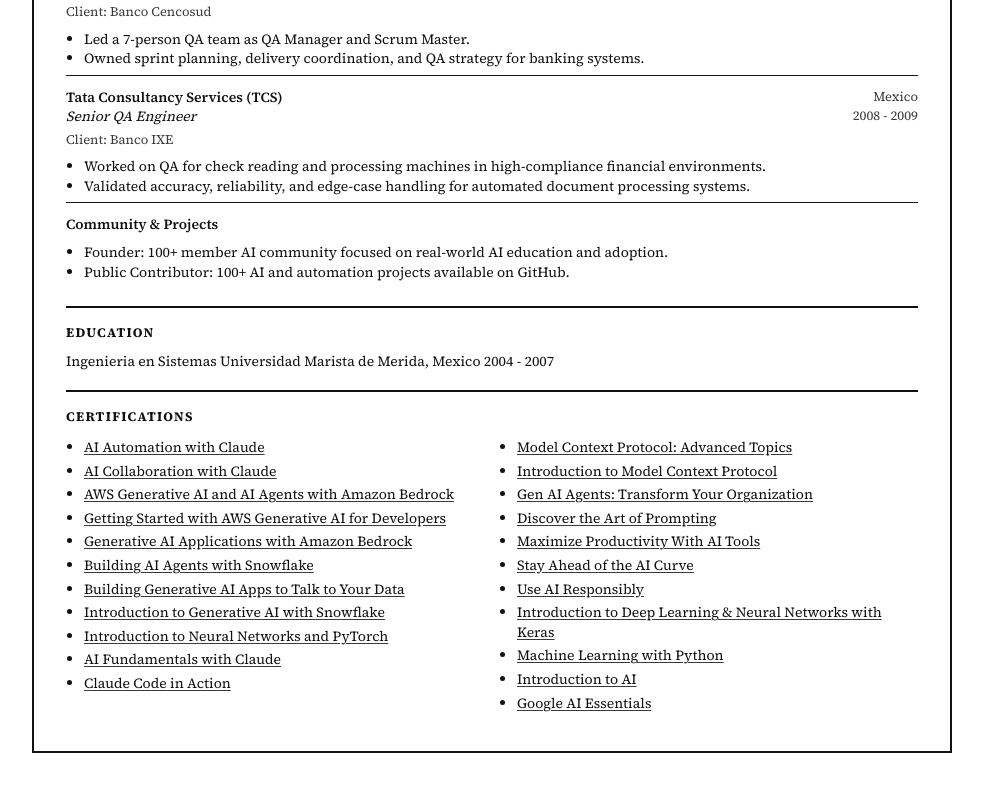
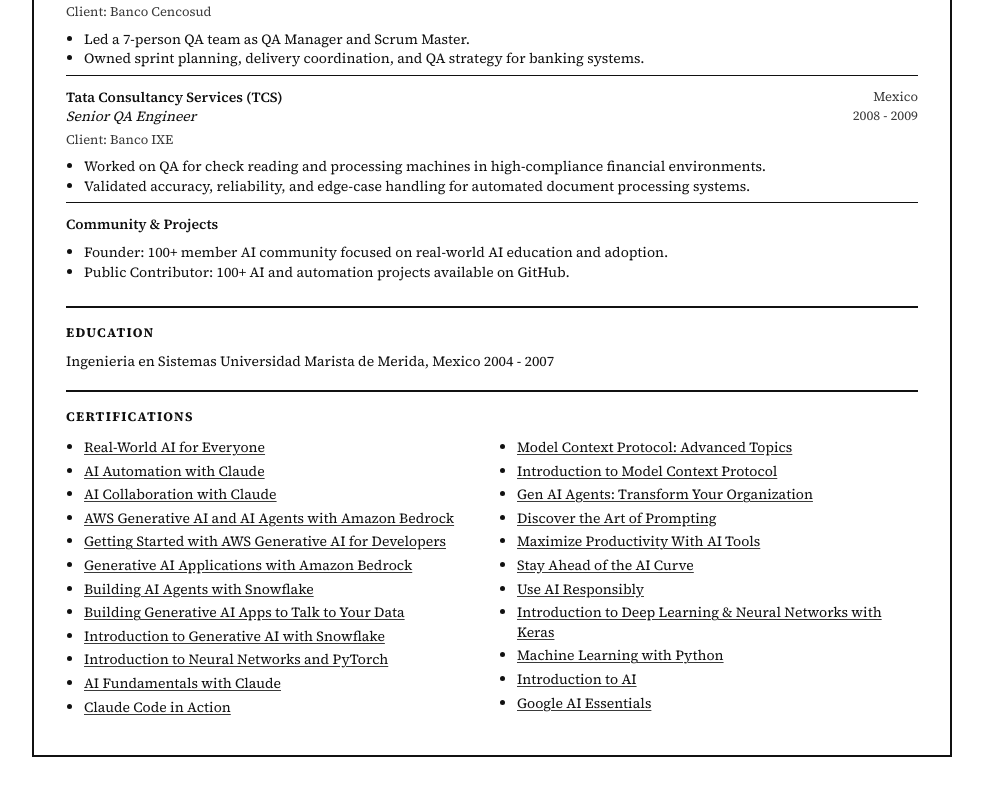
Before and after one commit to Oruga420/amorac-resume, a Next.js app: page / in a window 1280 px wide. Shown: the part 1617-2412 px from the top of the page, without its empty margins (148-1131 px from the left). Built offline with nearby package versions, Linux system fonts and the light colour scheme.

Commit message:
Add Real-World AI for Everyone certification

```diff
--- a/app/page.js
+++ b/app/page.js
@@ -7,6 +7,7 @@
   "Phone +1 437 243 3693 | Email: alex@seshwithfriends.org | LinkedIn: linkedin.com/in/amorac/ | Website: eloruga.com | GitHub: github.com/Oruga420";
 
 const certifications = [
+  { name: "Real-World AI for Everyone", url: "https://www.coursera.org/account/accomplishments/specialization/YIIMAFI7SXEZ" },
   { name: "AI Automation with Claude", url: "https://www.coursera.org/account/accomplishments/verify/V9OWZ3DYPU1C" },
   { name: "AI Collaboration with Claude", url: "https://www.coursera.org/account/accomplishments/verify/WAKHN8NV5KAM" },
   { name: "AWS Generative AI and AI Agents with Amazon Bedrock", url: "https://www.coursera.org/account/accomplishments/professional-cert/43EFUJF5ARC9" },
```
